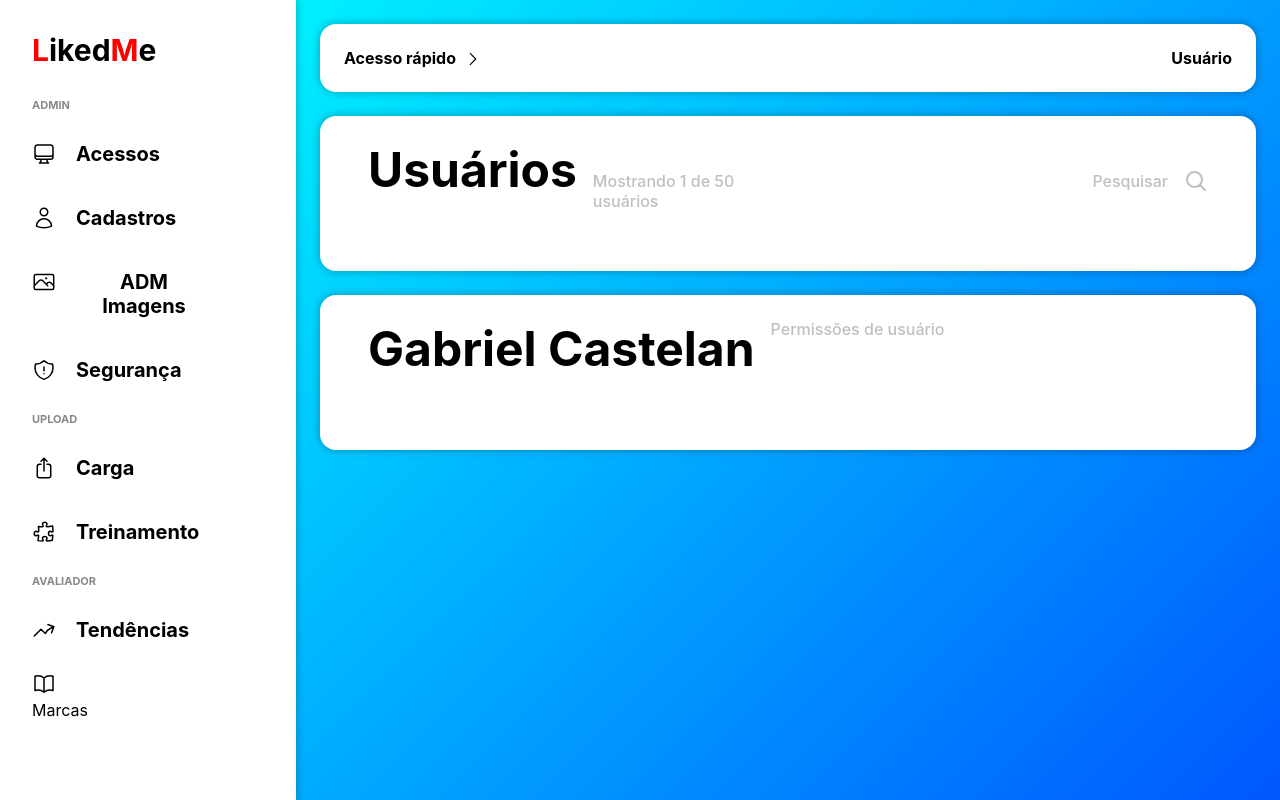
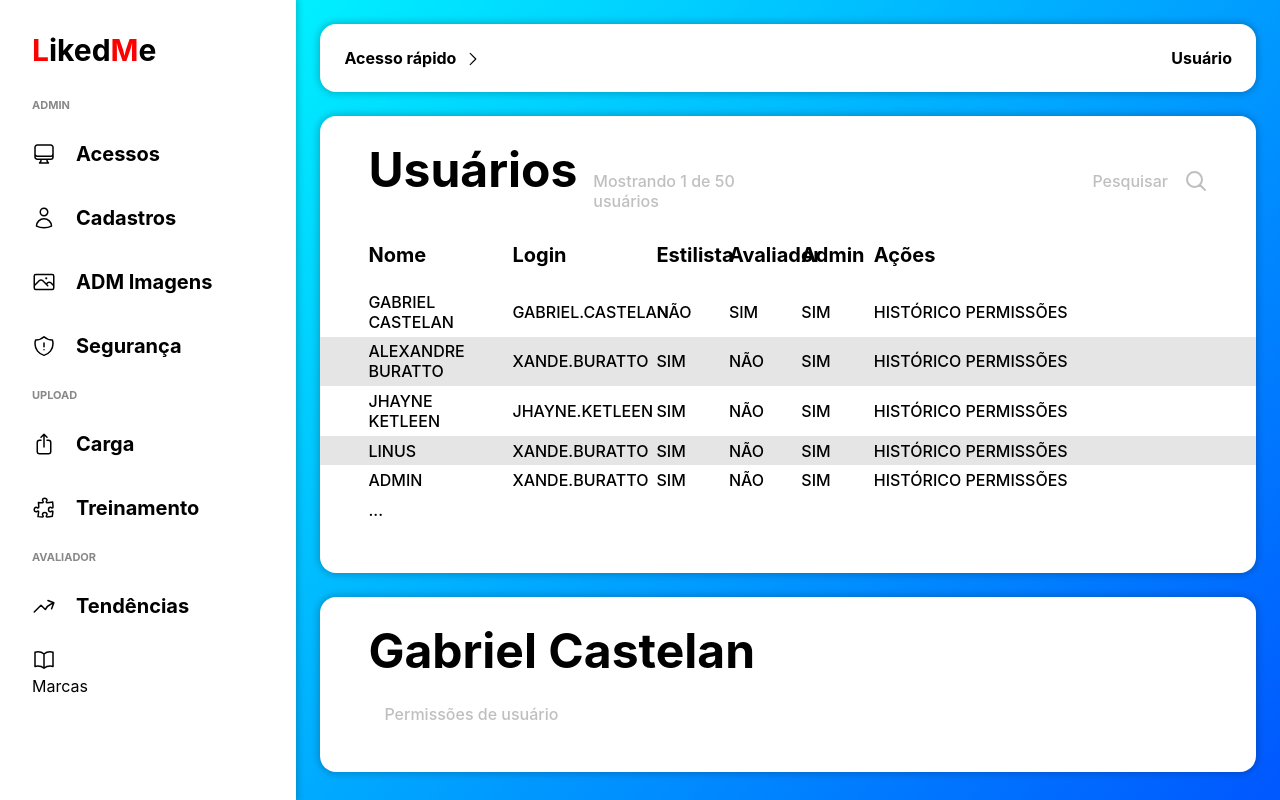
Before and after one commit to castelanlan/LikedMeApp, a React (Create React App) app: page /cadastros in a window 1280 px wide. Built offline with nearby package versions, Linux system fonts and the light colour scheme; a web font is replaced by a local one.

Commit message:
tabela de usuários cadastrados

```diff
--- a/src/components/Cadastros.js
+++ b/src/components/Cadastros.js
@@ -2,9 +2,74 @@ import React from "react";
 
 import './cadastros.css'
 
-function Table() {
+function TabelaUser() {
   // const usuarios =
-  return (<></>)
+  return (<div>
+    <div className="tbl-user-wrapper">
+      <table>
+        <thead>
+          <tr>
+            <th style={{'width': '15%'}}>Nome</th>
+            <th style={{'width': '15%'}}>Login</th>
+            <th style={{'width': '5%'}} className="tbl-user-center">Estilista</th>
+            <th style={{'width': '5%'}} className="tbl-user-center">Avaliador</th>
+            <th style={{'width': '5%'}} className="tbl-user-center">Admin</th>
+            <th style={{'width': '55%'}}>Ações</th>
+          </tr>
+        </thead>
+        <tbody>
+          <tr>
+            <td>Gabriel Castelan</td>
+            <td>gabriel.castelan</td>
+            <td className="tbl-user-center">Não</td>
+            <td className="tbl-user-center">Sim</td>
+            <td className="tbl-user-center">Sim</td>
+            <td>Histórico Permissões</td>
+          </tr>
+          <tr>
+            <td>Alexandre Buratto</td>
+            <td>xande.buratto</td>
+            <td className="tbl-user-center">Sim</td>
+            <td className="tbl-user-center">Não</td>
+            <td className="tbl-user-center">Sim</td>
+            <td>Histórico Permissões</td>
+          </tr>
+          <tr>
+            <td>Jhayne Ketleen</td>
+            <td>jhayne.ketleen</td>
+            <td className="tbl-user-center">Sim</td>
+            <td className="tbl-user-center">Não</td>
+            <td className="tbl-user-center">Sim</td>
+            <td>Histórico Permissões</td>
+          </tr>
+          <tr>
+            <td>Linus</td>
+            <td>xande.buratto</td>
+            <td className="tbl-user-center">Sim</td>
+            <td className="tbl-user-center">Não</td>
+            <td className="tbl-user-center">Sim</td>
+            <td>Histórico Permissões</td>
+          </tr>
+          <tr>
+            <td>Admin</td>
+            <td>xande.buratto</td>
+            <td className="tbl-user-center">Sim</td>
+            <td className="tbl-user-center">Não</td>
+            <td className="tbl-user-center">Sim</td>
+            <td>Histórico Permissões</td>
+          </tr>
+          <tr id="tbl-ultimo-tr">
+            <td>...</td>
+            <td></td>
+            <td></td>
+            <td></td>
+            <td></td>
+            <td></td>
+          </tr>
+        </tbody>
+      </table>
+    </div>
+  </div>)
 }
 
 function Cadastros() {
@@ -18,16 +83,18 @@ function Cadastros() {
           </div>
           <div className="cdstro">
             <form>
-              <input type="textarea" id="pesquisa" placeholder="Pesquisar"/>
+              <input type="textarea" id="pesquisa" placeholder="Pesquisar" />
               <svg className="cdstro-usuario-icon w-6 h-6" xmlns="http://www.w3.org/2000/svg" fill="none" viewBox="0 0 24 24" strokeWidth={2} stroke="currentColor" ><path strokeLinecap="round" strokeLinejoin="round" d="m21 21-5.197-5.197m0 0A7.5 7.5 0 1 0 5.196 5.196a7.5 7.5 0 0 0 10.607 10.607Z" /></svg>
             </form>
           </div>
         </div>
+        <TabelaUser />
       </div>
       <div className="card card-cadastros">
         <h2>Gabriel Castelan</h2>
         <p>Permissões de usuário</p>
       </div>
+
     </div>
   );
 }
--- a/src/components/cadastros.css
+++ b/src/components/cadastros.css
@@ -1,5 +1,4 @@
 .card-cadastros {
-  flex-direction: row;
   max-width: unset;
 }
 
@@ -49,3 +48,45 @@
 .cdstro > form > input::placeholder {
   color: rgba(0 0 0 / .25);
 }
+
+table {
+  margin: 0 -3em 0 -3em;
+  width: calc(100% + 6em);
+  border-collapse: collapse;
+  table-layout: fixed;
+}
+
+thead {
+  margin: 1em 0;
+}
+
+th, td {
+  padding-left: 3rem;
+}
+
+th {
+  font-size: 20px;
+  font-weight: var(--bold);
+  text-align: left;
+
+  padding: 1em 0 1em 3rem;
+}
+
+td {
+  font-size: 16px;
+  text-transform: uppercase;
+  font-weight: var(--medium);
+  padding: .3em 0 .3em 3rem;
+}
+
+tr:nth-child(even) {
+  background-color: rgba(0 0 0 / .1);
+}
+
+#tbl-ultimo-tr {
+  background-color: white;
+}
+
+.tbl-user-center {
+  text-align: center;
+}
--- a/src/components/nav.css
+++ b/src/components/nav.css
@@ -53,6 +53,7 @@
 
 .nav-link-item p {
   margin-left: 1em;
+  white-space: nowrap;
 }
 
 .nav-link-item-icon {
```
